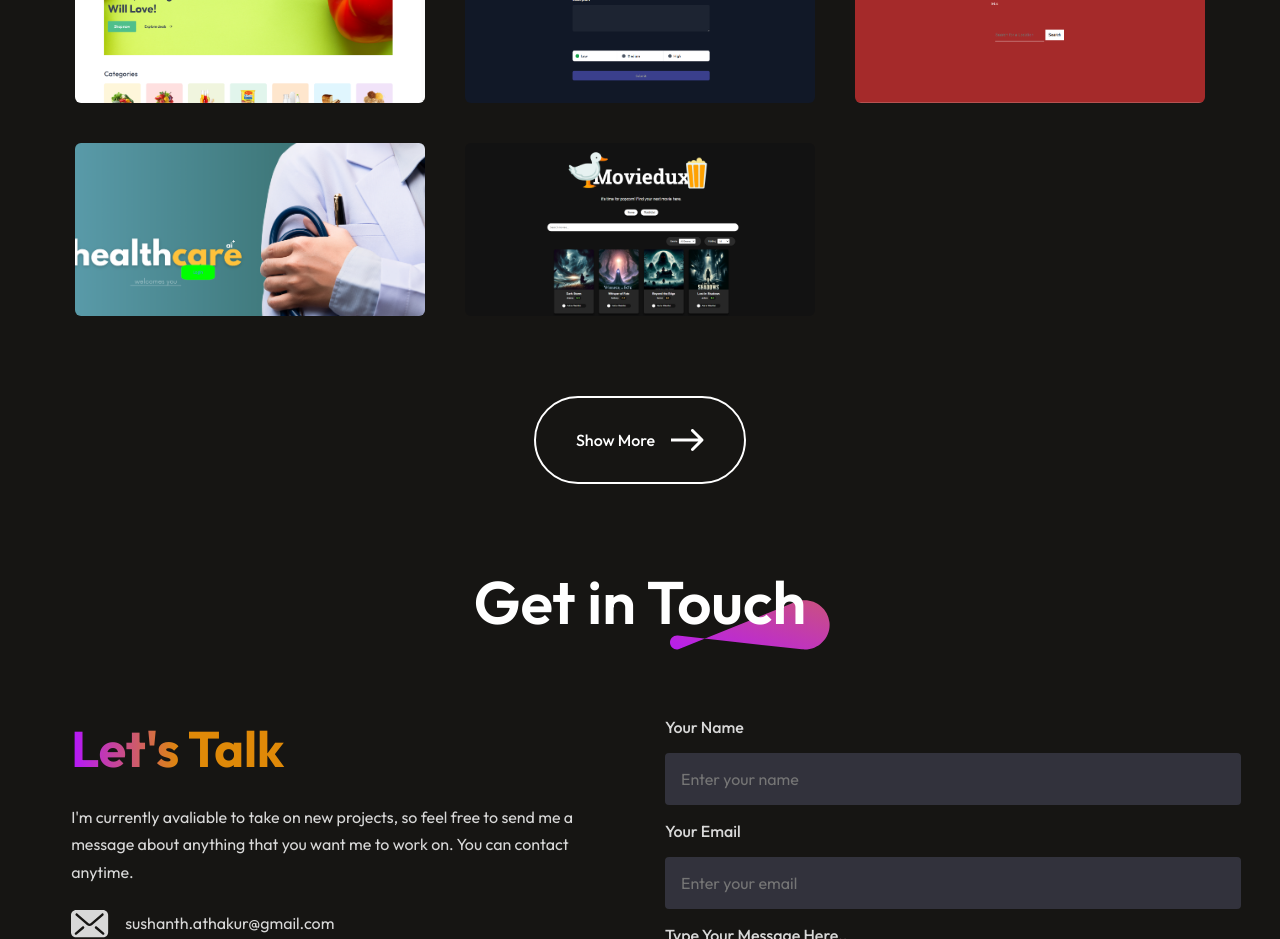
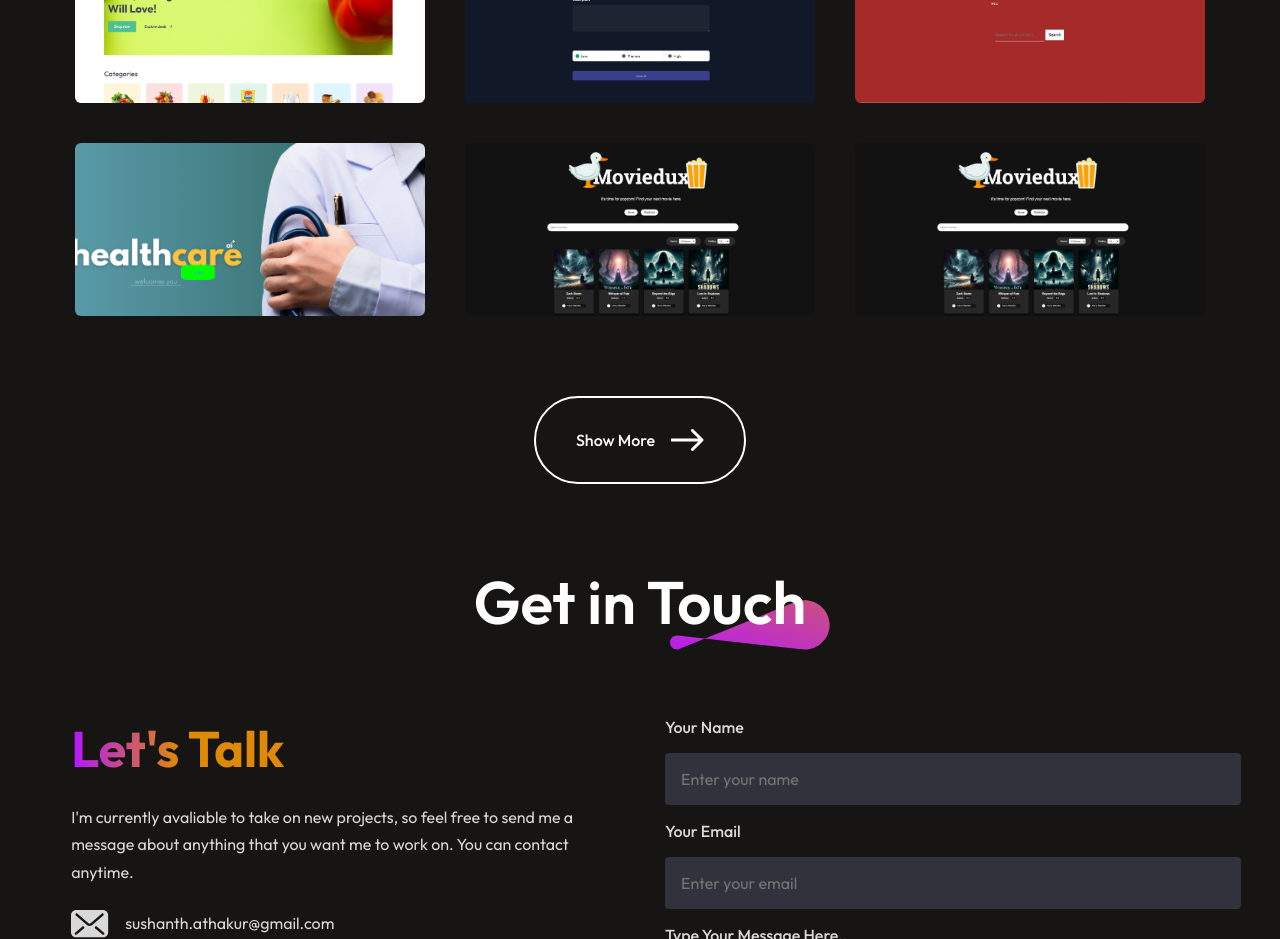
Before and after one commit to demon-codly/my-portfolio, a React (Vite) app: page / in a window 1280 px wide. Shown: the part 3860-4799 px from the top of the page. Built offline with nearby package versions, Linux system fonts and the light colour scheme.

Commit message:
new project added

```diff
--- a/src/assets/mywork_data.js
+++ b/src/assets/mywork_data.js
@@ -3,6 +3,7 @@ import project2_img from '../assets/project_2.png'
 import project3_img from '../assets/project_3.png'
 import project4_img from '../assets/project_4.png'
 import project5_img from '../assets/project_5.png'
+import project6_img from '../assets/project_5.png'
 const mywork_data = [
     {
         w_no:1,
@@ -34,6 +35,12 @@ const mywork_data = [
         w_img:project5_img,
         w_url:"https://movie-crazy.vercel.app/"
     },
+    {
+        w_no:6,
+        w_name:"BlogApp",
+        w_img:project6_img,
+        w_url:"https://blogapplication-nine.vercel.app/"
+    },
 
 ]
 
```
Also changed, not shown: src/assets/project6_img.png (added).
